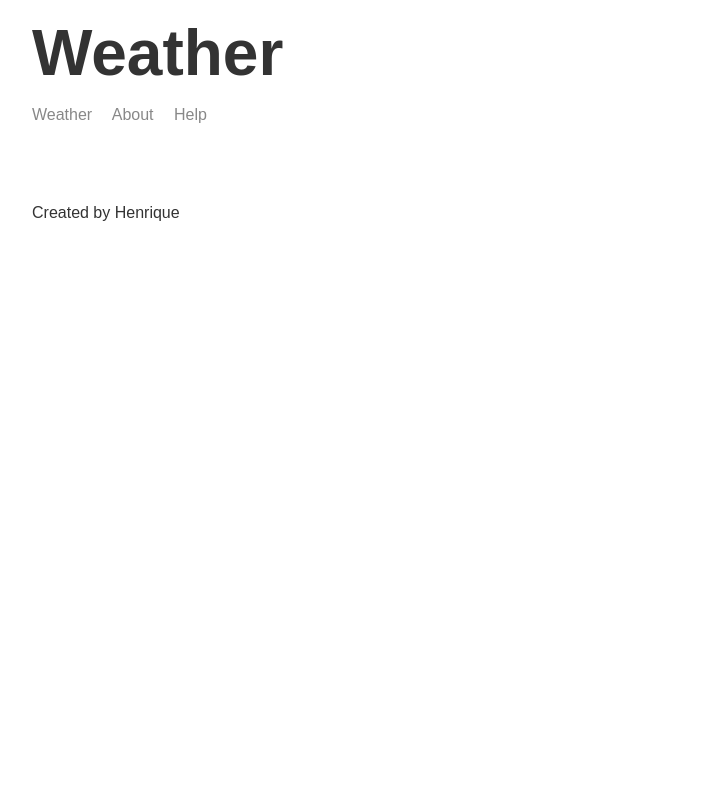
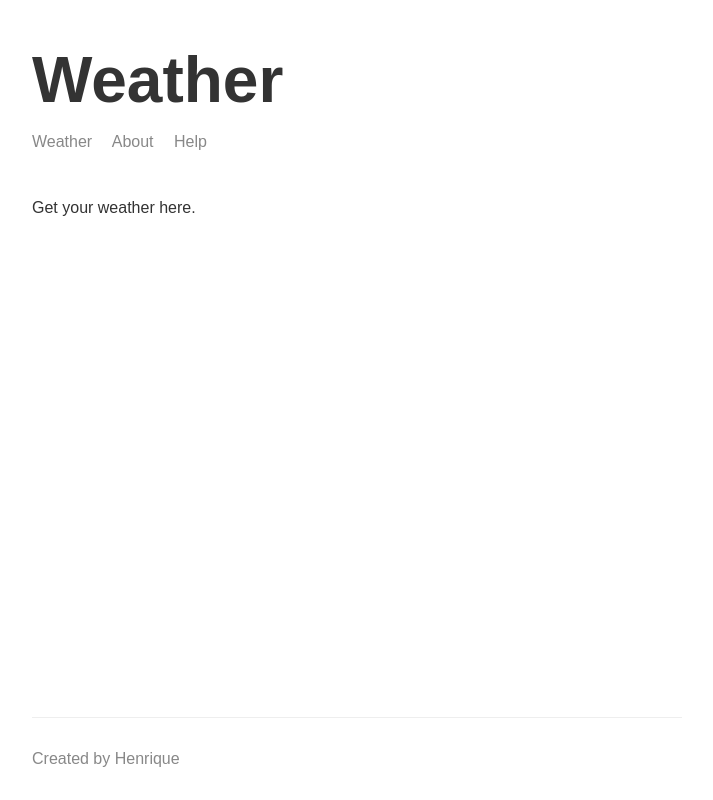
Before and after one commit to Henrique-mazzoleni/web-server, a Node server app: page / in a window 1280 px wide. Shown: the whole page, without its empty margins (283-996 px from the left). Run offline with Node 20, Linux system fonts and the light colour scheme; some libraries are stand-ins or nearby versions.

Commit message:
styling finished

```diff
--- a/public/css/style.css
+++ b/public/css/style.css
@@ -4,10 +4,18 @@ body {
   max-width: 650px;
   margin: 0 auto;
   padding: 0 16px;
+  display: flex;
+  flex-direction: column;
+  min-height: 100vh;
+  align-content: space-between;
+}
+
+.main-content {
+  flex-grow: 1;
 }
 
 footer {
-  color: #888
+  color: #888;
   border-top: 1px solid #eee;
   margin-top: 16px;
   padding: 16px 0;
@@ -28,3 +36,7 @@ header a {
   margin-right: 16px;
   text-decoration: none;
 }
+
+.portrait {
+  width: 250px;
+}
--- a/templates/views/help.hbs
+++ b/templates/views/help.hbs
@@ -3,12 +3,16 @@
     <meta charset="UTF-8" />
     <meta http-equiv="X-UA-Compatible" content="IE=edge" />
     <meta name="viewport" content="width=device-width, initial-scale=1.0" />
+    <link rel="icon" href="/img/weather.png">
     <link rel="stylesheet" href="/css/style.css" />
     <script src="/js/app.js"></script>
     <title>{{title}}</title>
   </head>
   <body>
-    {{>header}}
+    <div class="main-content">
+      {{>header}}
+      <p>some usefull information</p>
+    </div>
     {{>footer}}
   </body>
 </html>
--- a/templates/views/index.hbs
+++ b/templates/views/index.hbs
@@ -3,12 +3,16 @@
     <meta charset="UTF-8" />
     <meta http-equiv="X-UA-Compatible" content="IE=edge" />
     <meta name="viewport" content="width=device-width, initial-scale=1.0" />
+    <link rel="icon" href="/img/weather.png">
     <link rel="stylesheet" href="/css/style.css" />
     <script src="/js/app.js"></script>
     <title>{{title}}</title>
   </head>
   <body>
-    {{>header}}
+    <div class="main-content">
+      {{>header}}
+      <p>Get your weather here.</p>
+    </div>
     {{>footer}}
   </body>
 </html>
```
Also changed, not shown: templates/views/404.hbs (+5 -2 lines), templates/views/about.hbs (+5 -2 lines), public/img/weather.png (added).
